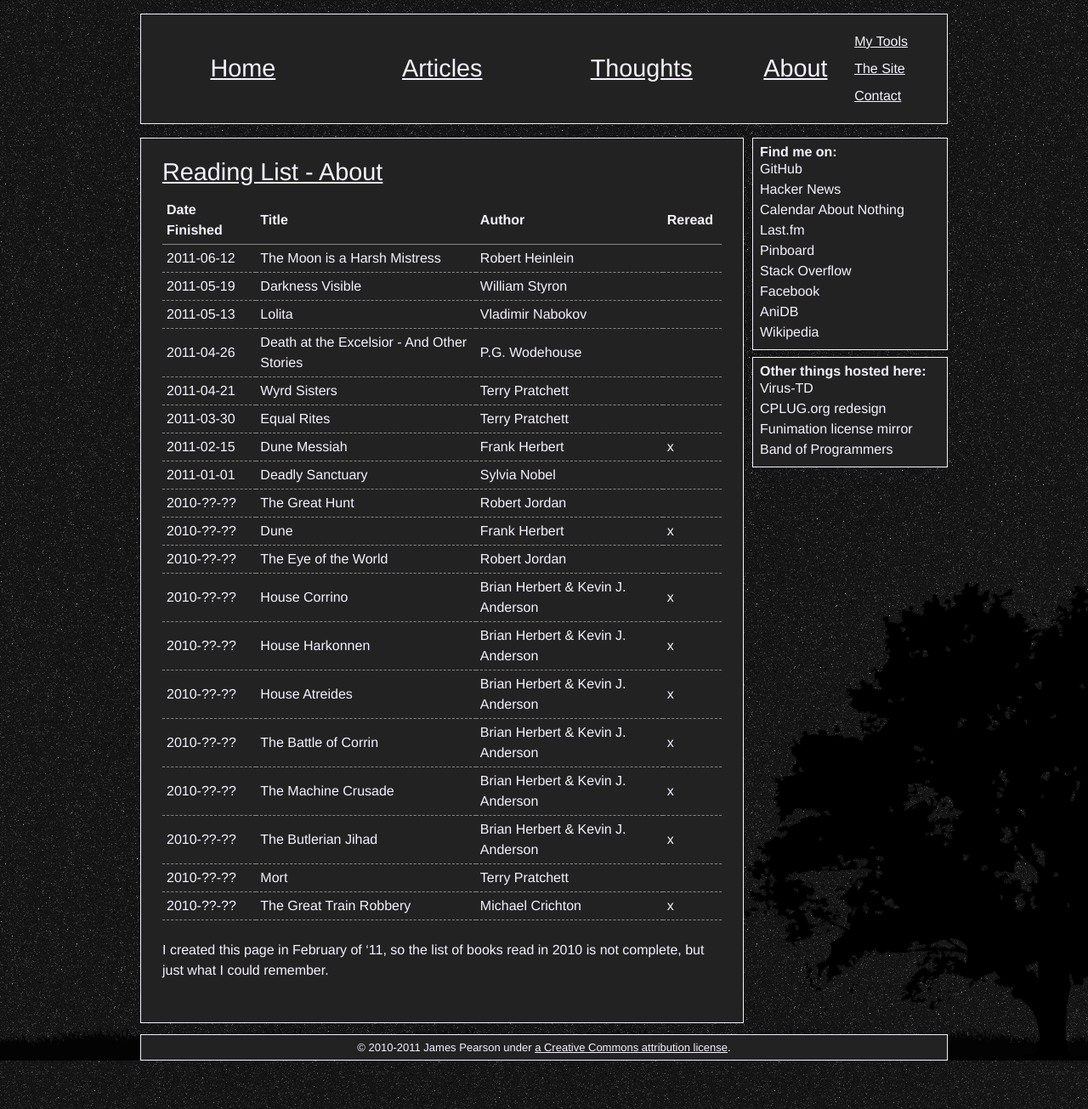
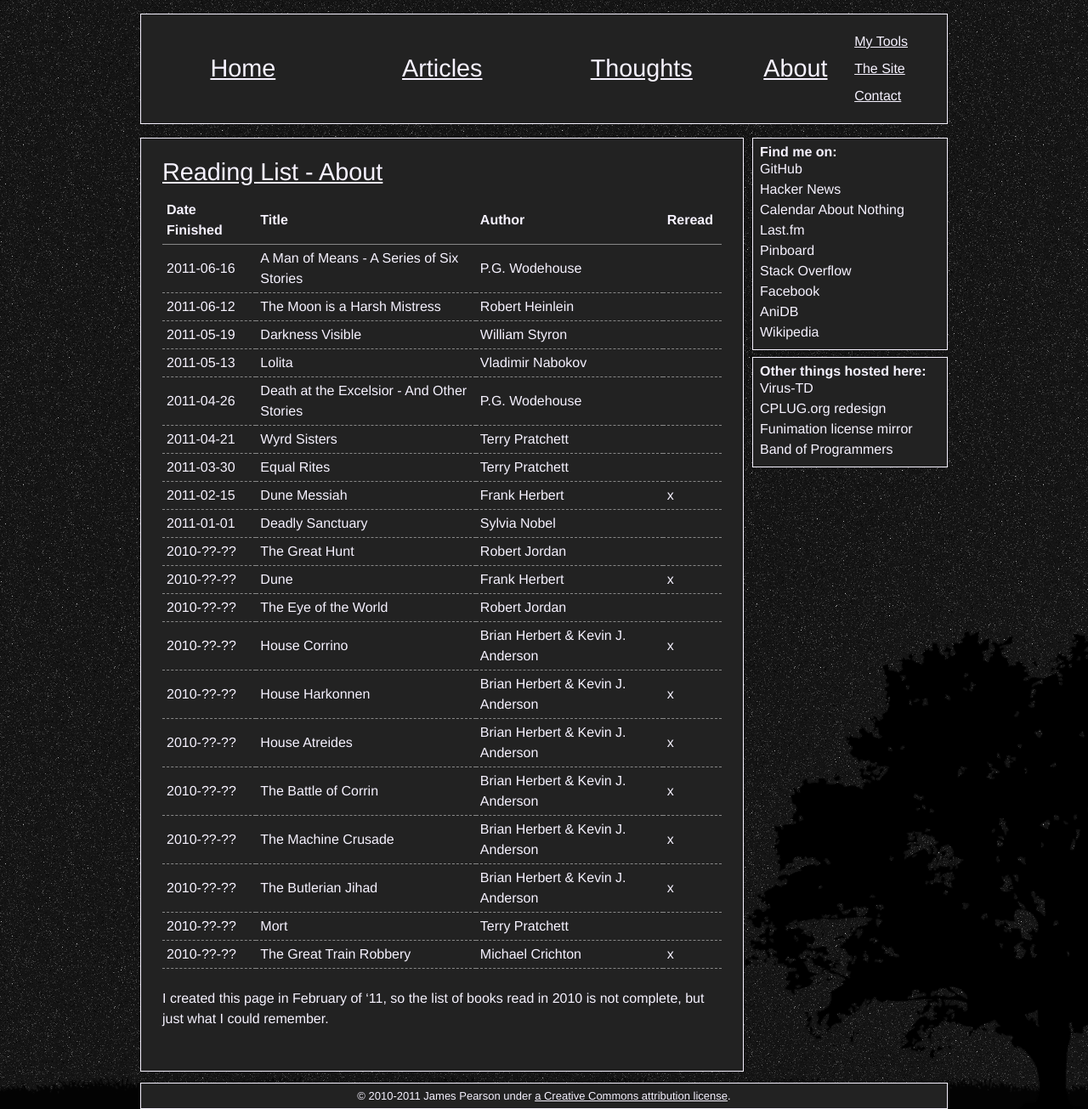
Before and after one commit to xiongchiamiov/xiongchiamiov.github.com, a Jekyll site: the page built from about/reading-list.md, in a window 1280 px wide. Shown: the whole page at 85% size. Built offline with Jekyll 4.4.1, drawn with Linux system fonts in a browser that asks for light colours; Markdown is read by kramdown in place of the engine named in the settings; comment, search, counter and statistics services are not loaded.

Commit message:
update reading list

```diff
--- a/about/reading-list.md
+++ b/about/reading-list.md
@@ -5,6 +5,7 @@ title: Reading List - About
 
 Date Finished | Title                       | Author                            | Reread
 ------------- | --------------------------- | --------------------------------- | --------
+  2011-06-16  | A Man of Means - A Series of Six Stories | P.G. Wodehouse       |
   2011-06-12  | The Moon is a Harsh Mistress| Robert Heinlein                   |
   2011-05-19  | Darkness Visible            | William Styron                    |
   2011-05-13  | Lolita                      | Vladimir Nabokov                  |
```
